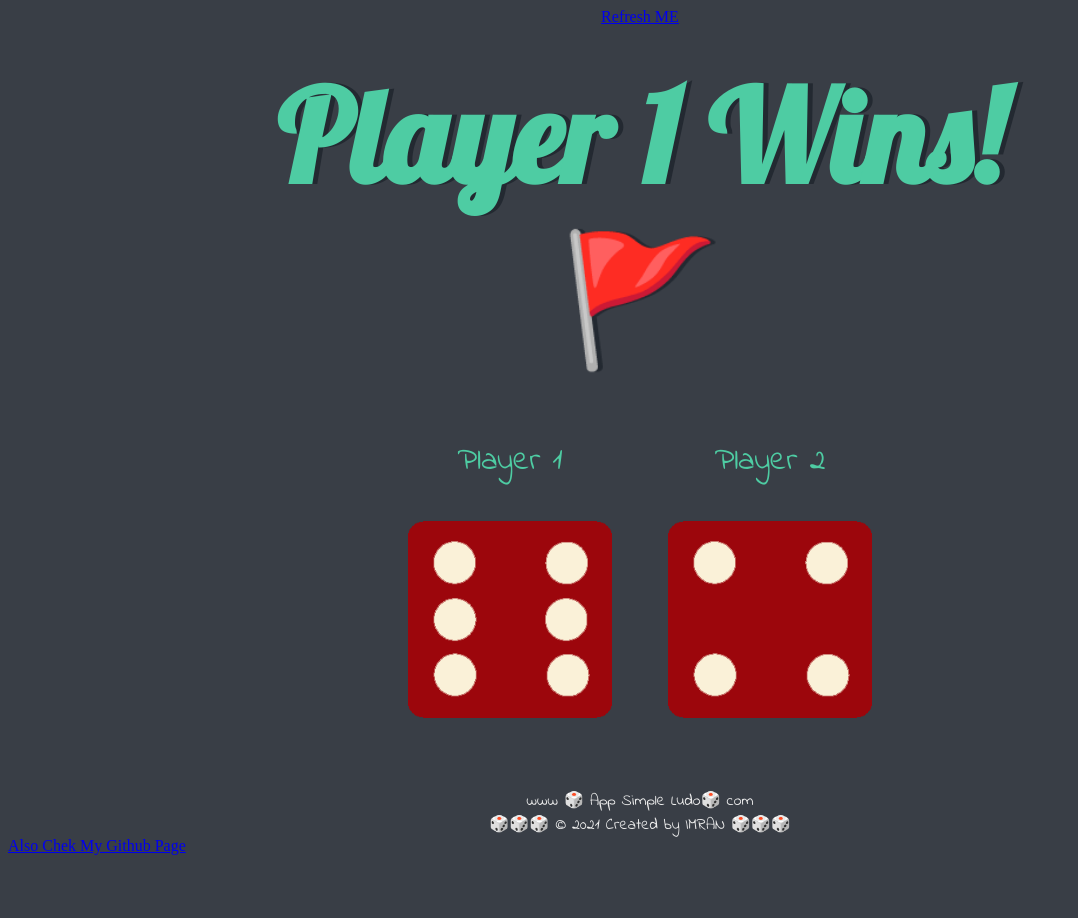
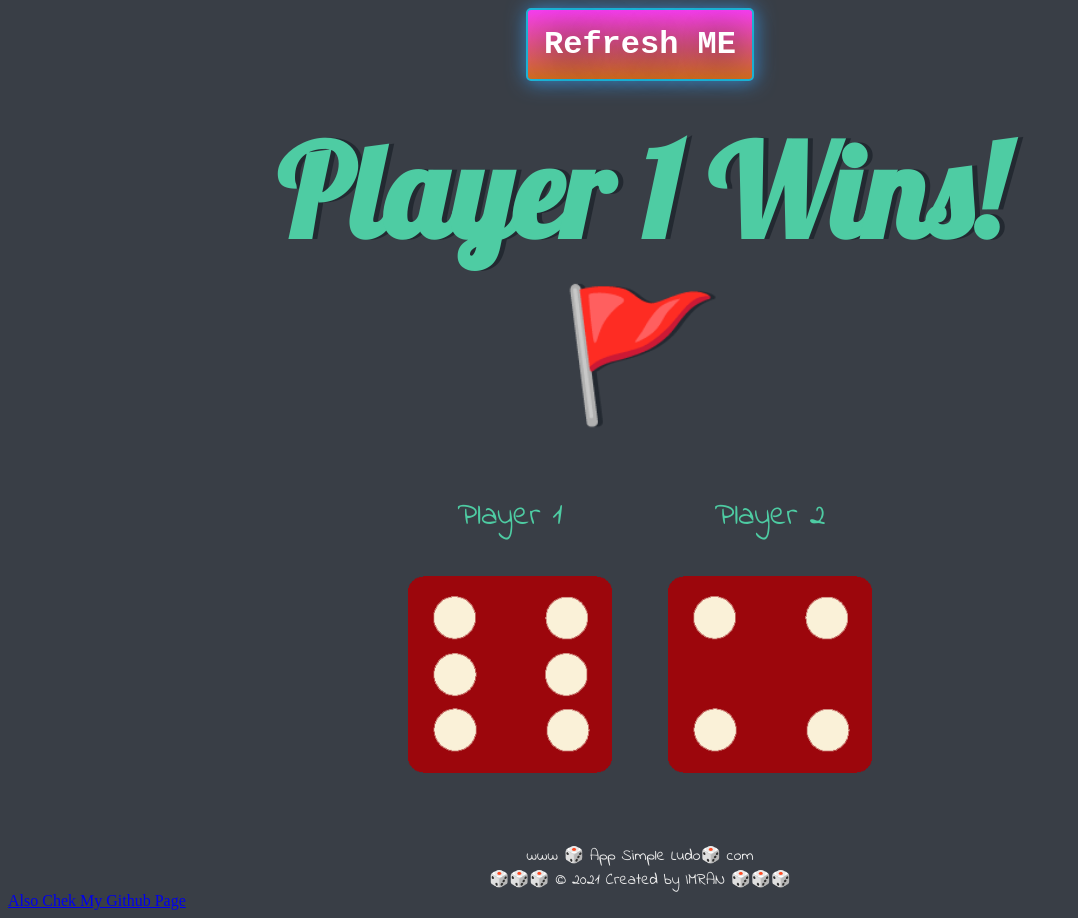
Before and after one commit to Imran6324/Simple-Ludo, a plain HTML site: page index.html in a window 1280 px wide. Shown: the whole page, without its empty margins (0-1078 px from the left). Before the commit the page ends 863 px from the top, so only its background shows below. Drawn offline with Linux system fonts and the light colour scheme.

Commit message:
Update styles.css

```diff
--- a/styles.css
+++ b/styles.css
@@ -43,3 +43,42 @@ p {
 img {
   width: 80%;
 }
+.refresh {
+  background: #F63DF0;
+  background-image: -webkit-linear-gradient(top, #F63DF0, #D06C1E);
+  background-image: -moz-linear-gradient(top, #F63DF0, #D06C1E);
+  background-image: -ms-linear-gradient(top, #F63DF0, #D06C1E);
+  background-image: -o-linear-gradient(top, #F63DF0, #D06C1E);
+  background-image: -webkit-gradient(to bottom, #F63DF0, #D06C1E);
+  -webkit-border-radius: 5px;
+  -moz-border-radius: 5px;
+  border-radius: 5px;
+  color: #FFFFFF;
+  font-family: Courier New;
+  font-size: 32px;
+  font-weight: 900;
+  padding: 16px;
+  -webkit-box-shadow: 1px 1px 20px 0 #398DD4;
+  -moz-box-shadow: 1px 1px 20px 0 #398DD4;
+  box-shadow: 1px 1px 20px 0 #398DD4;
+  text-shadow: 4px 4px 36px #000000;
+  border: solid #1CB5D8 2px;
+  text-decoration: none;
+  display: inline-block;
+  cursor: pointer;
+  text-align: center;
+}
+/* BUTTON_VUB */
+.refresh:hover {
+  border: solid #337FED 4px;
+  background: #1E62D0;
+  background-image: -webkit-linear-gradient(top, #1E62D0, #3D94F6);
+  background-image: -moz-linear-gradient(top, #1E62D0, #3D94F6);
+  background-image: -ms-linear-gradient(top, #1E62D0, #3D94F6);
+  background-image: -o-linear-gradient(top, #1E62D0, #3D94F6);
+  background-image: -webkit-gradient(to bottom, #1E62D0, #3D94F6);
+  -webkit-border-radius: 33px;
+  -moz-border-radius: 33px;
+  border-radius: 33px;
+  text-decoration: none;
+}
```
